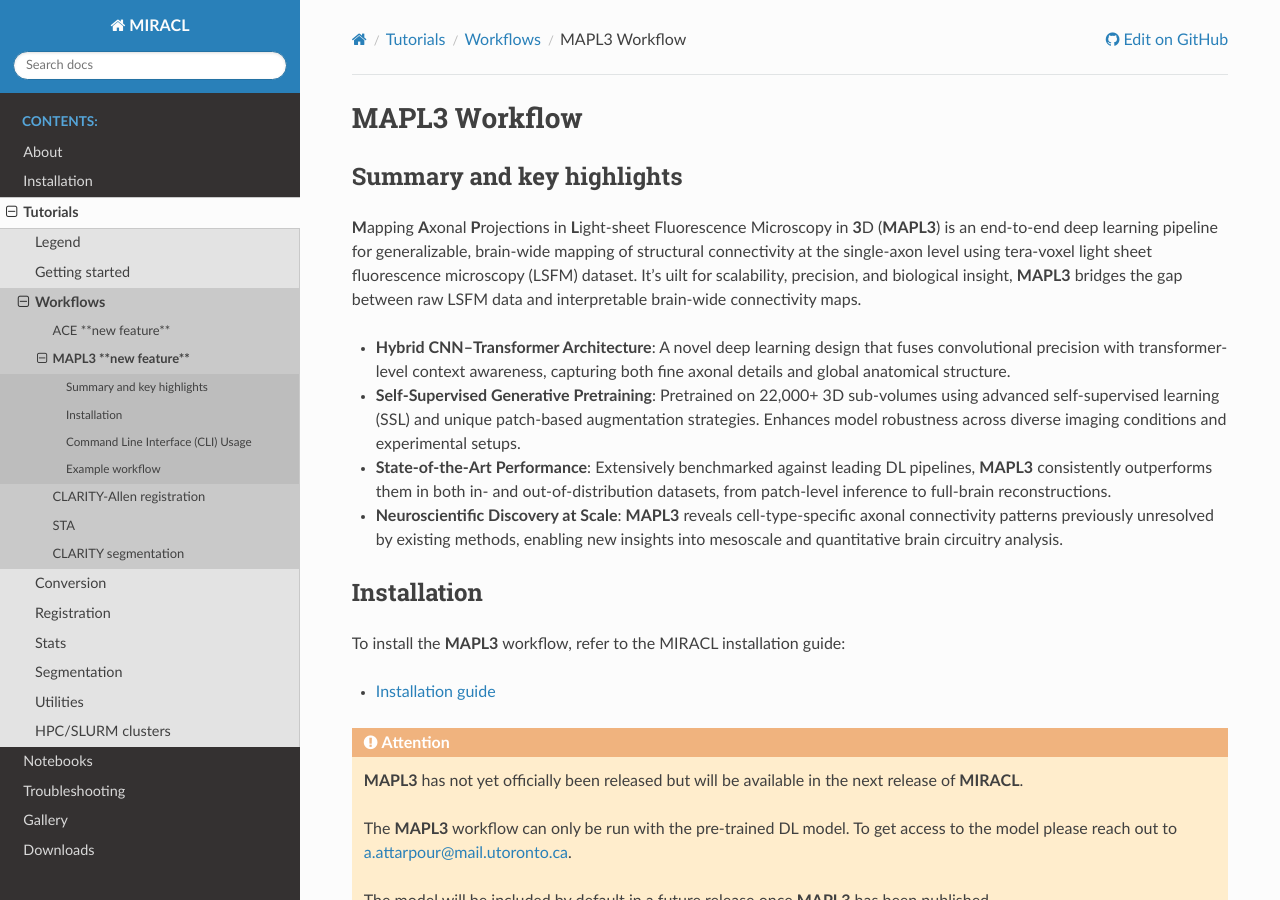
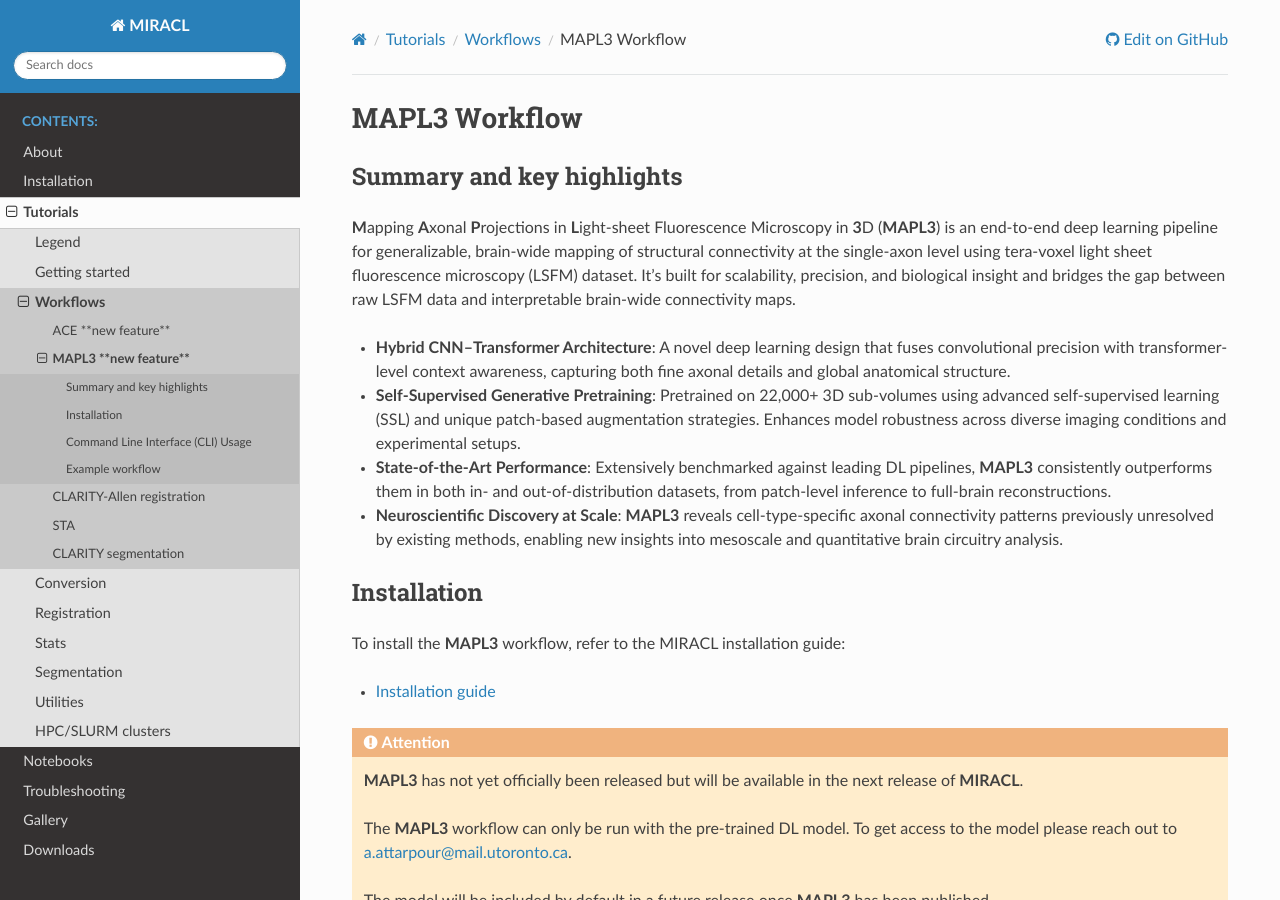
Before and after one commit to AICONSlab/MIRACL, a Sphinx documentation site: the page built from docs/tutorials/workflows/mapl3_flow/mapl3_flow.rst, in a window 1280 px wide and 900 px high. Built offline with Sphinx 7.4.7 and the Read the Docs theme 3.1.0, drawn with Linux system fonts in a browser that asks for light colours.

Commit message:
[docs/fix] correct spelling mistake and phrasing

```diff
--- a/docs/tutorials/workflows/mapl3_flow/mapl3_flow.rst
+++ b/docs/tutorials/workflows/mapl3_flow/mapl3_flow.rst
@@ -4,7 +4,7 @@
 Summary and key highlights
 ==========================
 
-**M**\ apping **A**\ xonal **P**\ rojections in **L**\ ight-sheet Fluorescence Microscopy in **3**\ D (:program:`MAPL3`) is an end-to-end deep learning pipeline for generalizable, brain-wide mapping of structural connectivity at the single-axon level using tera-voxel light sheet fluorescence microscopy (LSFM) dataset. It's uilt for scalability, precision, and biological insight, :program:`MAPL3` bridges the gap between raw LSFM data and interpretable brain-wide connectivity maps.
+**M**\ apping **A**\ xonal **P**\ rojections in **L**\ ight-sheet Fluorescence Microscopy in **3**\ D (:program:`MAPL3`) is an end-to-end deep learning pipeline for generalizable, brain-wide mapping of structural connectivity at the single-axon level using tera-voxel light sheet fluorescence microscopy (LSFM) dataset. It's built for scalability, precision, and biological insight and bridges the gap between raw LSFM data and interpretable brain-wide connectivity maps.
 
 - **Hybrid CNN–Transformer Architecture**: A novel deep learning design that fuses convolutional precision with transformer-level context awareness, capturing both fine axonal details and global anatomical structure.
 - **Self-Supervised Generative Pretraining**: Pretrained on 22,000+ 3D sub-volumes using advanced self-supervised learning (SSL) and unique patch-based augmentation strategies. Enhances model robustness across diverse imaging conditions and experimental setups.
```
